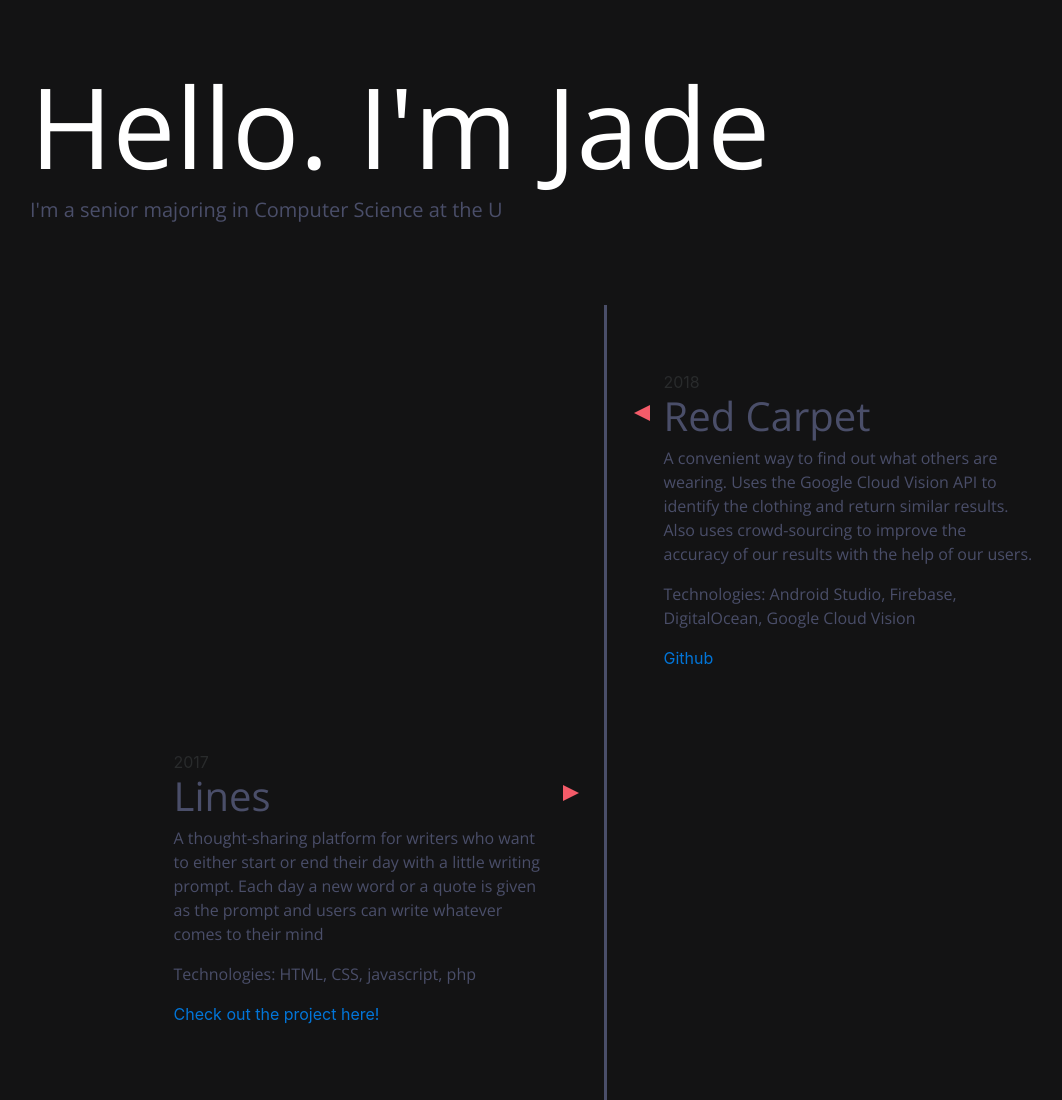
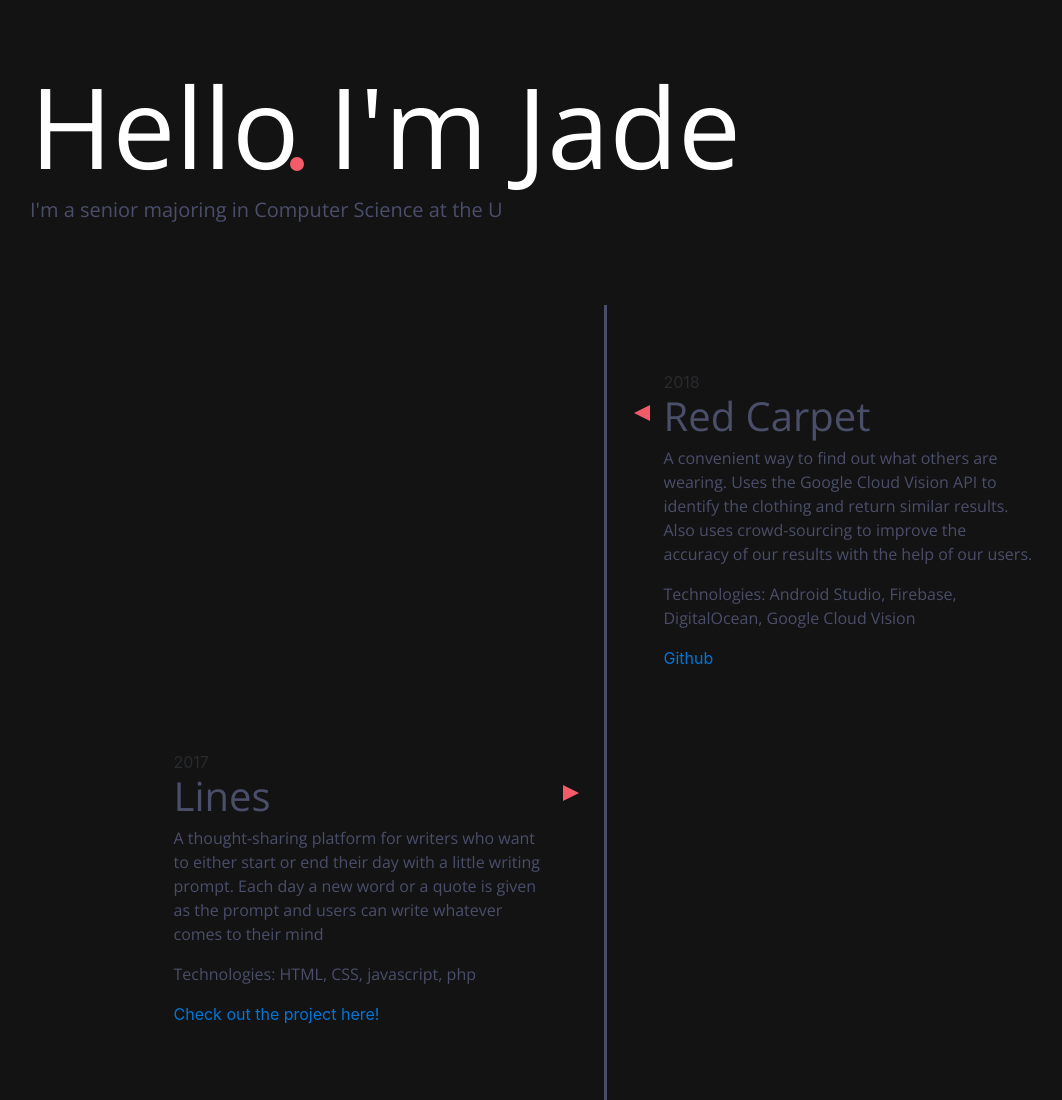
Before and after one commit to hajookim/hajookim.github.io, a plain HTML site: page index.html in a window 1280 px wide. Shown: the top 1100 px of the page, without its empty margins (55-1117 px from the left). Drawn offline with nearby package versions, Linux system fonts and the light colour scheme; a script that the page names is missing.

Commit message:
changed dot to color

```diff
--- a/css/styles.css
+++ b/css/styles.css
@@ -197,7 +197,15 @@ hr {
   margin: 0 auto; */
 }
 
-
+.circle {
+  position: absolute;
+  border-style: solid;
+  border-width: 7px;
+  border-color: #F45B69;
+  border-radius: 50%;
+  top: 93px;
+  left: 275px;
+}
 /*
 .col-sm {
   margin: 10px;
--- a/index.html
+++ b/index.html
@@ -30,7 +30,7 @@
   <body>
     <div class="jumbotron jumbotron-fluid" style="background-color: transparent">
         <div class="container">
-            <h1 class="display-3" style="color: white; font-size: 700%">Hello. I'm Jade</h1>
+            <h1 class="display-3" style="color: white; font-size: 700%">Hello <span class="circle"></span> I'm Jade  </h1>
             <p class="lead" id=caption>I'm a senior majoring in Computer Science at the University of Michigan. <br> My interests include web and mobile development.</p>
         </div>
     </div>
```
